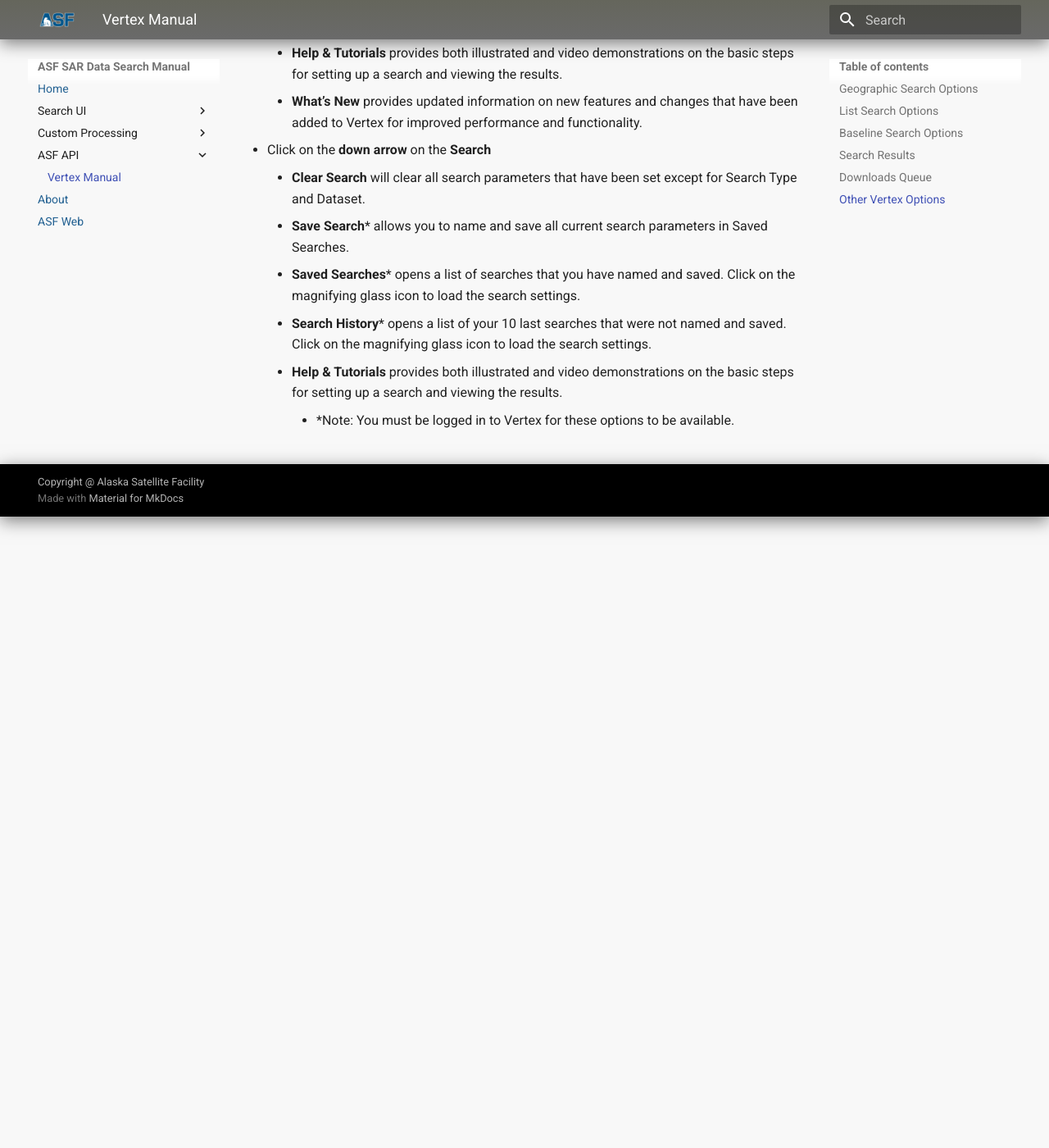
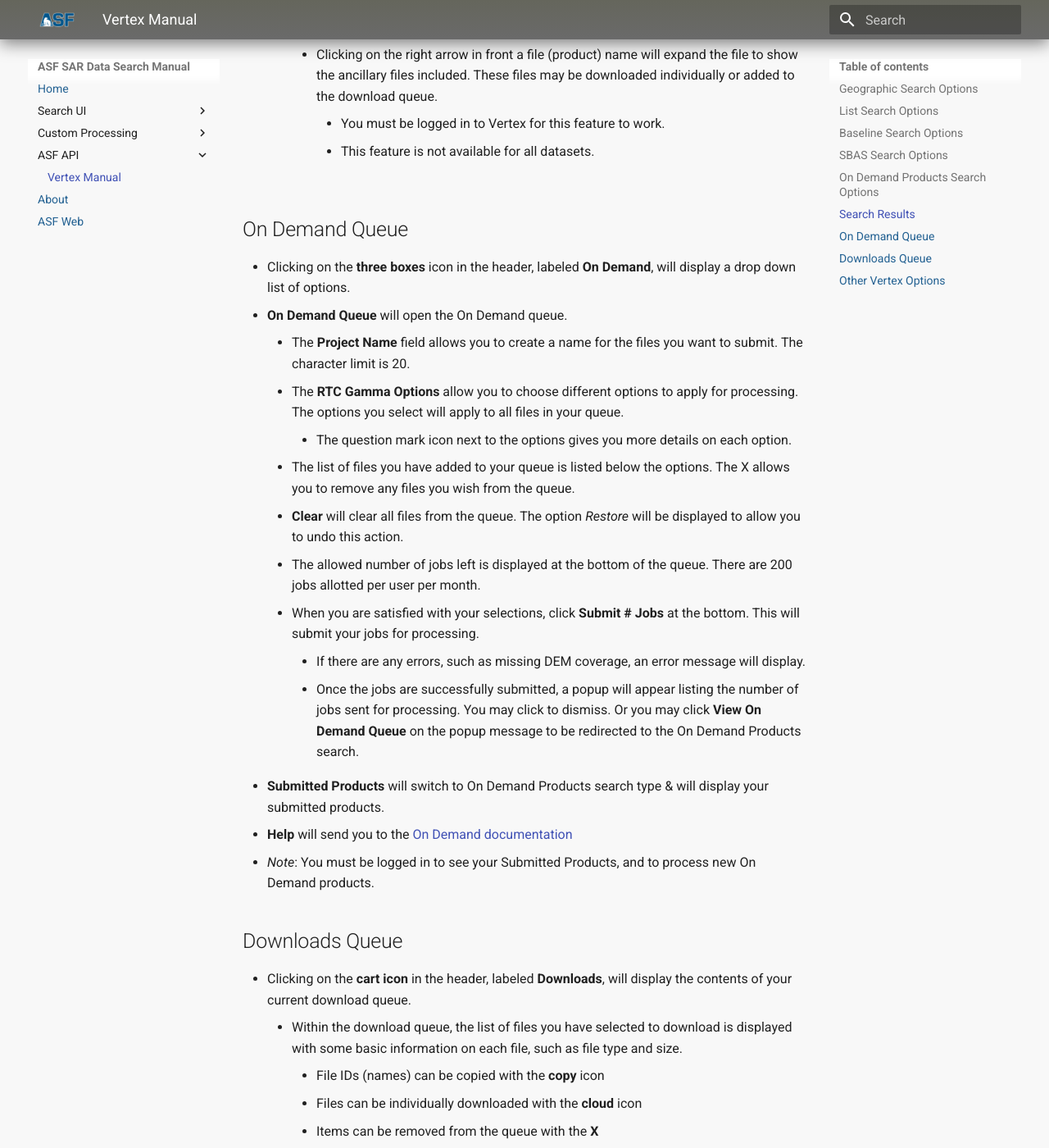
Before and after one commit to asfadmin/Discovery-asf-data-search-manual, an MkDocs documentation site: the page built from markdown-docs/vertex/manual.md, in a window 1280 px wide and 1400 px high, scrolled down 5383 px. Shown: the whole window at 82% size. Built offline with MkDocs 1.6.1 and Material for MkDocs 9.7.7, drawn with Linux system fonts in a browser that asks for light colours; some of the changed text lies outside the part shown.

Commit message:
Adding missing search types, queues, buttons

```diff
--- a/markdown-docs/vertex/manual.md
+++ b/markdown-docs/vertex/manual.md
@@ -3,7 +3,7 @@
 - If you do not already have one, create a free **[Earthdata Login account](https://urs.earthdata.nasa.gov/users/new)**.
 - Go to **[Vertex](https://search.asf.alaska.edu)**
 	- Log in by clicking the **Sign in** icon in the top right of the window. Use your Earthdata Login username and password.
-- Search Type allows you to choose between *Geographic*, *List*, *Baseline*, and *SBAS* search types.
+- Search Type allows you to choose between *Geographic*, *List*, *Baseline*, *SBAS*, and *On Demand Products* search types.
 
 ## *Geographic* Search Options
 
@@ -16,7 +16,7 @@
 	- **Box** allows you to define an area of interest over a lat/long-aligned bounding box by clicking once to set one corner, and again to set the opposite corner.
 	- Once a shape has been drawn, select the **Edit current area of interest** icon on the toolbar to move, add, and delete points. Select the **Draw new area of interest** icon to create a new AOI.
 - **Dataset** enables you to choose the dataset of interest.
-	- If you need more information about a particular dataset, click on the appropriate ? icon in the Dataset selector.
+	- If you need more information about a particular dataset, click on the appropriate question mark icon in the Dataset selector.
 - **Area of Interest** gives you the option of importing an area of interest as a geospatial file or by entering a set of geographic coordinates.
 	- Click on the down arrow next to **Area of Interest** in the top menu
 	- Click the **Import Area of Interest** button in the Options window
@@ -31,7 +31,7 @@
 	- At any time you can clear your search area by clicking on the **Trash can** icon in the top menu bar.
 - **Filters...** enables you to further refine your search
 	- **Date Filters** Search dates are optional, so they default to empty.  If you are searching for specific dates, you can define the date range further in the **Start Date** and **End Date** fields. The date picker will automatically constrain your selection to a valid range for the selected dataset.
-		- *Note*: this information may also be found by clicking on ? for a dataset.
+		- *Note*: this information may also be found by clicking on the question mark icon for a dataset.
 		- **Seasonal Search** allows constraining the search to certain annual periods within an overall range of dates.  Click the Seasonal Search toggle and additional options will appear, allowing you to enter an overall date range (*Start Date/End Date*) and the seasonal range (*Season Start Day/Season End Day*).
 	- **Additional Filters** allow for additional parameters to be applied to narrow your search and reduce the number of results. Not all filters will be available for all datasets.
 		- **File Type** – Limit the search to specific types of files. Multiple selections allowed.
@@ -59,6 +59,21 @@
 - Once a Reference Scene has been entered, click **SEARCH**. Search results will appear under the map. Clicking on the *Zoom to results* icon at the top of the left results column will display the location of the stack of scenes on the map.
 - The graph displays the Temporal and Perpendicular (spatial) relationship of the secondary scenes to the Reference.
 - Clicking on **Baseline Criteria...** above the graph will open the *Baseline Search* window. Using the sliders, the Temporal and Perpendicular extents can be adjusted to limit the number of secondary scenes displayed in the results.
+- For further information on **Baseline**, please see the [Baseline documentation](/vertex/baseline).
+
+## *SBAS* Search Options
+
+- Selecting **SBAS Search** provides a space to enter the name of a Reference Scene, and will search for all secondary scenes that match the coverage area of the Reference. It is an alternate method used for Interferometric SAR (InSAR) processing, similar to Baseline.
+	- *Note*: If there are no matching scenes, the RESULTS button will be greyed out and will display NO RESULTS.
+- Once a Reference Scene has been entered, click **SEARCH**. Search results will appear under the map. Clicking on the *Zoom to results* icon at the top of the left results column will display the location of the stack of scenes on the map.
+- The chart displays the Temporal and Perpendicular (spatial) relationship of the secondary scenes to the Reference.
+	- **Zoom In** and **Zoom Out** buttons are available above the chart.
+	- The **Zoom to Fit** button ensures that all pairs are visible on the chart.
+	- The **Custom Pair** buttons allow you to add or delete a custom pair.
+	- The **SBAS Criteria...** button allows you to specify start and end dates to refine your results.
+- For further information on **SBAS**, please see the [SBAS documentation](/vertex/sbas).
+
+## *On Demand Products* Search Options
 
 ## Search Results
 
@@ -67,6 +82,13 @@
 - The maximum number of files that a search will return is displayed under the SEARCH button.
 	- This number can be adjusted by clicking on the down arrow.
 	- The total number of files that match the search parameters is also displayed.
+- The Results header bar.
+	- The **Zoom** button will zoom-in to the location of all scenes on the map.
+	- The **Queue** button will add all scenes to the download queue.
+	- The **On Demand** button will allow you to choose which eligible scenes to add to the On Demand Queue for further processing.
+	- The **Raw** button will show or hide raw files. *Note*: This button is applicable for Sentinel-1 scenes only.
+	- The **Export** button will allow you to export data or metadata for all scenes in the results.
+	- *Note*: Not all buttons are available on all search types.
 - The **Scenes** column (left).
 	- Click on the cart icon next to a scene name to add all the scene’s files to the download queue. The cart changes appearance when this is done.
 	- Click on the zoom icon next to a scene name to zoom-in to the scene’s location on the map.
@@ -80,6 +102,22 @@
 		- Clicking on the right arrow in front a file (product) name will expand the file to show the ancillary files included. These files may be downloaded individually or added to the download queue.
 			- You must be logged in to Vertex for this feature to work.
 			- This feature is not available for all datasets.
+
+## On Demand Queue
+- Clicking on the **three boxes** icon in the header, labeled **On Demand**, will display a drop down list of options.
+- **On Demand Queue** will open the On Demand queue.
+	- The **Project Name** field allows you to create a name for the files you want to submit. The character limit is 20.
+	- The **RTC Gamma Options** allow you to choose different options to apply for processing. The options you select will apply to all files in your queue.
+		- The question mark icon next to the options gives you more details on each option.
+	- The list of files you have added to your queue is listed below the options. The X allows you to remove any files you wish from the queue.
+	-  **Clear** will clear all files from the queue. The option *Restore* will be displayed to allow you to undo this action.
+	- The allowed number of jobs left is displayed at the bottom of the queue. There are 200 jobs allotted per user per month.
+	- When you are satisfied with your selections, click **Submit # Jobs** at the bottom. This will submit your jobs for processing.
+		- If there are any errors, such as missing DEM coverage, an error message will display.
+		- Once the jobs are successfully submitted, a popup will appear listing the number of jobs sent for processing. You may click to dismiss. Or you may click **View On Demand Queue** on the popup message to be redirected to the On Demand Products search.
+- **Submitted Products** will switch to On Demand Products search type & will display your submitted products.
+- **Help** will send you to the [On Demand documentation](https://hyp3-docs.asf.alaska.edu/)
+- *Note*: You must be logged in to see your Submitted Products, and to process new On Demand products.
 
 ## Downloads Queue
 
@@ -100,10 +138,15 @@
 	- **Share With Email** will open a new email with the URL of the search to send to others.
 	- **Help & Tutorials** provides both illustrated and video demonstrations on the basic steps for setting up a search and viewing the results.
 	- **What’s New** provides updated information on new features and changes that have been added to Vertex for improved performance and functionality.
+- Click on the **Sign in** icon once you are signed in to display the user options.
+	- **Saved Searches** opens a list of searches that you have named and saved. Click on the magnifying glass icon to load the search settings.
+	- **Search History** opens a list of your 10 last searches that were not named and saved. Click on the magnifying glass icon to load the search settings.
+	- **Preferences** opens a window that allows you to set search preferences for dataset, max results, and map layer. These preferences will be saved and applied to future searches.
 - Click on the **down arrow** on the **Search**
 	- **Clear Search** will clear all search parameters that have been set except for Search Type and Dataset.
-	- **Save Search*** allows you to name and save all current search parameters in Saved Searches.
-	- **Saved Searches*** opens a list of searches that you have named and saved. Click on the magnifying glass icon to load the search settings.
-	- **Search History*** opens a list of your 10 last searches that were not named and saved. Click on the magnifying glass icon to load the search settings.
+	- **Save Search^** allows you to name and save all current search parameters in Saved Searches.
+	- **Saved Searches^** opens a list of searches that you have named and saved. Click on the magnifying glass icon to load the search settings.
+	- **Search History^** opens a list of your 10 last searches that were not named and saved. Click on the magnifying glass icon to load the search settings.
 	- **Help & Tutorials** provides both illustrated and video demonstrations on the basic steps for setting up a search and viewing the results.
-		- *Note: You must be logged in to Vertex for these options to be available.
+		- ^*Note*: You must be logged in to Vertex for these options to be available.
+- *Note*: **Saved Searches** and **Search History** are available through both the Sign in menu and the Search button down arrow menu.
```
